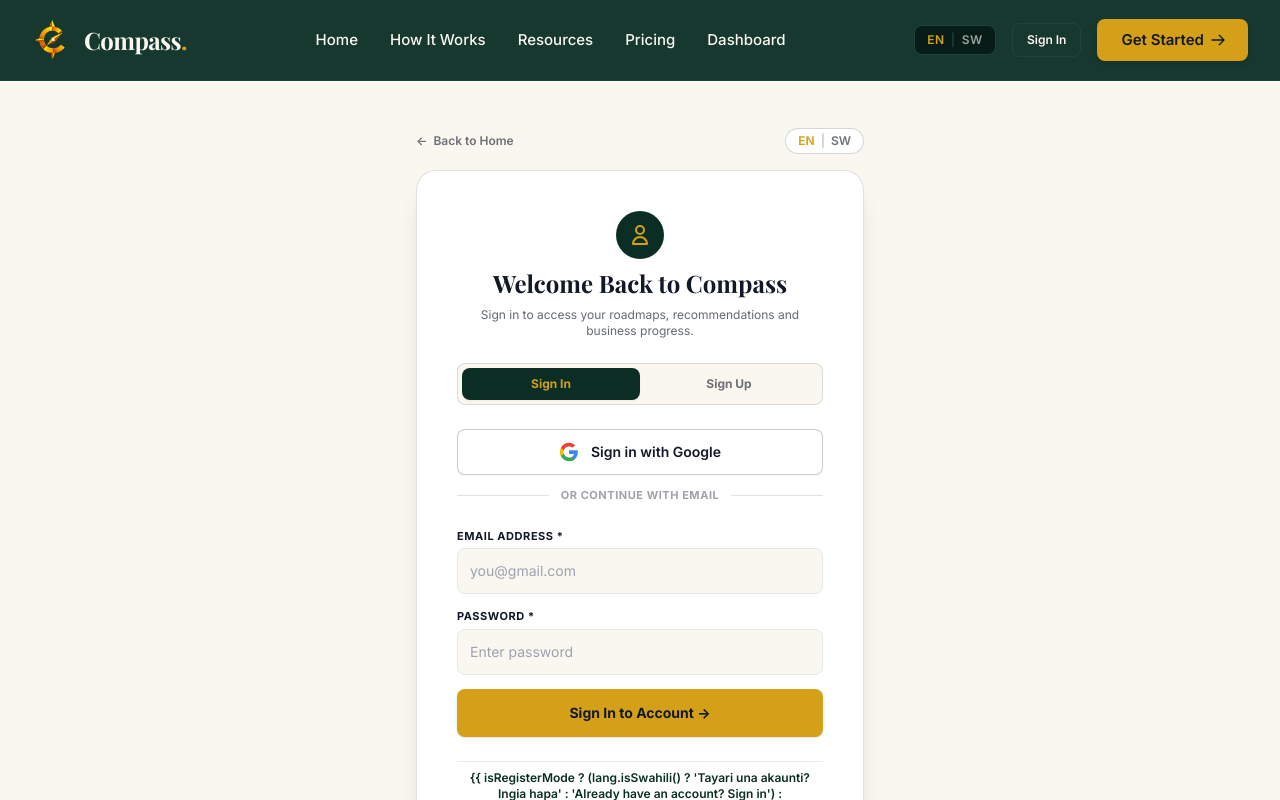
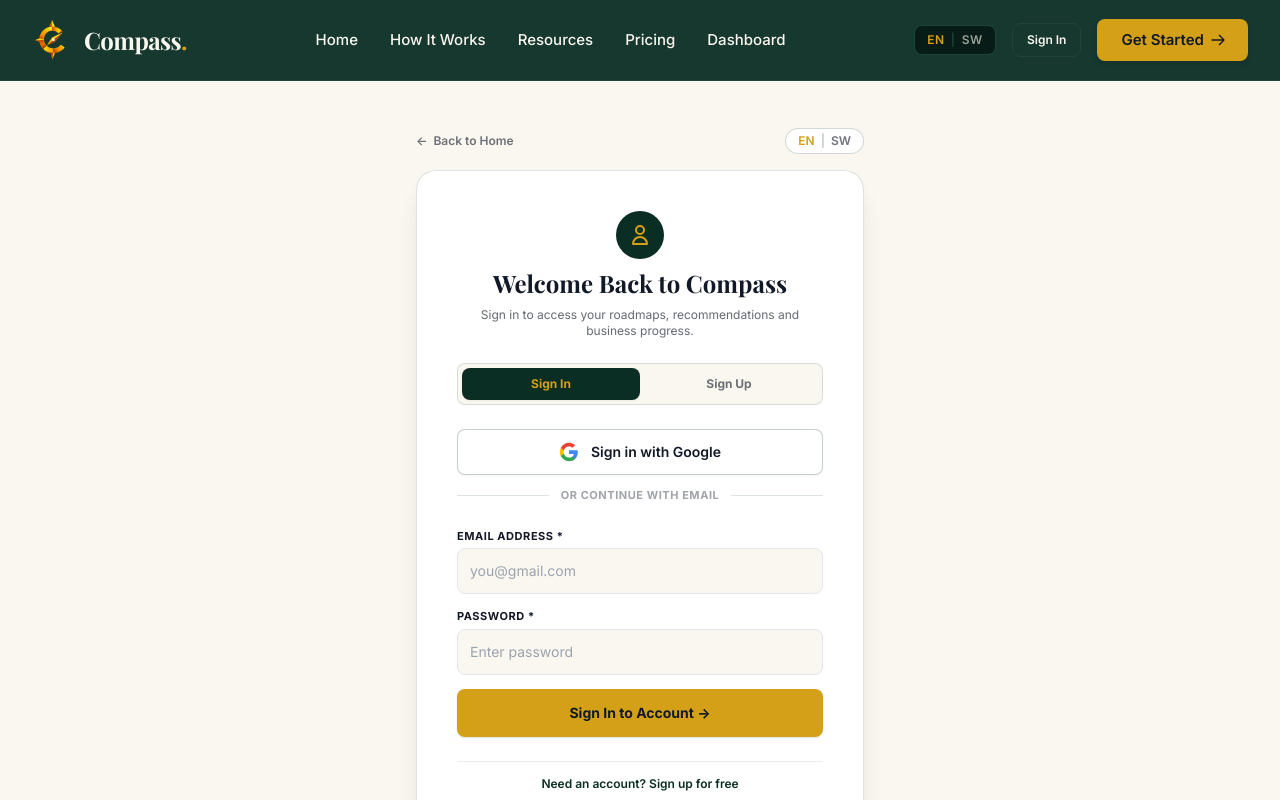
Before and after one commit to peterkiprotichki-blip/Compass, an Angular app in the folder frontend/: page /login in a window 1280 px wide. Shown: the top 800 px of the page. Built offline with nearby package versions, Linux system fonts and the light colour scheme; no server answers; a web font is replaced by a local one.

Commit message:
fix(templates): resolve unescaped quote interpolation in login, grow-business and pathfinder

```diff
--- a/frontend/src/app/pages/grow-business/grow-business.component.ts
+++ b/frontend/src/app/pages/grow-business/grow-business.component.ts
@@ -160,10 +160,12 @@
             (click)="isLoginMode = !isLoginMode; authError = ''"
             class="text-xs text-forest hover:text-gold font-semibold transition-colors"
           >
-            {{ isLoginMode
-              ? (lang.isSwahili() ? 'Huna akaunti bado? Jisajili hapa' : 'Don\'t have an account? Sign up here')
-              : (lang.isSwahili() ? 'Tayari una akaunti? Ingia hapa' : 'Already have an account? Sign in here')
-            }}
+            <span *ngIf="isLoginMode">
+              {{ lang.isSwahili() ? 'Huna akaunti bado? Jisajili hapa' : 'Need an account? Sign up here' }}
+            </span>
+            <span *ngIf="!isLoginMode">
+              {{ lang.isSwahili() ? 'Tayari una akaunti? Ingia hapa' : 'Already have an account? Sign in here' }}
+            </span>
           </button>
         </div>
       </div>
--- a/frontend/src/app/pages/login/login.component.ts
+++ b/frontend/src/app/pages/login/login.component.ts
@@ -230,10 +230,12 @@
               (click)="isRegisterMode = !isRegisterMode; authError = ''"
               class="text-xs text-forest hover:text-gold font-semibold transition-colors"
             >
-              {{ isRegisterMode
-                ? (lang.isSwahili() ? 'Tayari una akaunti? Ingia hapa' : 'Already have an account? Sign in')
-                : (lang.isSwahili() ? 'Huna akaunti bado? Jisajili bila malipo' : 'Don\'t have an account? Sign up for free')
-              }}
+              <span *ngIf="isRegisterMode">
+                {{ lang.isSwahili() ? 'Tayari una akaunti? Ingia hapa' : 'Already have an account? Sign in' }}
+              </span>
+              <span *ngIf="!isRegisterMode">
+                {{ lang.isSwahili() ? 'Huna akaunti bado? Jisajili bila malipo' : 'Need an account? Sign up for free' }}
+              </span>
             </button>
           </div>
 
--- a/frontend/src/app/pages/pathfinder/pathfinder.component.ts
+++ b/frontend/src/app/pages/pathfinder/pathfinder.component.ts
@@ -339,10 +339,12 @@
                 (click)="isLoginMode = !isLoginMode"
                 class="text-xs text-gold font-semibold hover:underline"
               >
-                {{ isLoginMode
-                  ? (lang.isSwahili() ? 'Mjasiriamali mpya? Tengeneza wasifu' : 'New entrepreneur? Create profile')
-                  : (lang.isSwahili() ? 'Una akaunti tayari? Ingia hapa' : 'Already have an account? Sign in')
-                }}
+                <span *ngIf="isLoginMode">
+                  {{ lang.isSwahili() ? 'Mjasiriamali mpya? Tengeneza wasifu' : 'New entrepreneur? Create profile' }}
+                </span>
+                <span *ngIf="!isLoginMode">
+                  {{ lang.isSwahili() ? 'Una akaunti tayari? Ingia hapa' : 'Already have an account? Sign in' }}
+                </span>
               </button>
             </div>
           </div>
```
